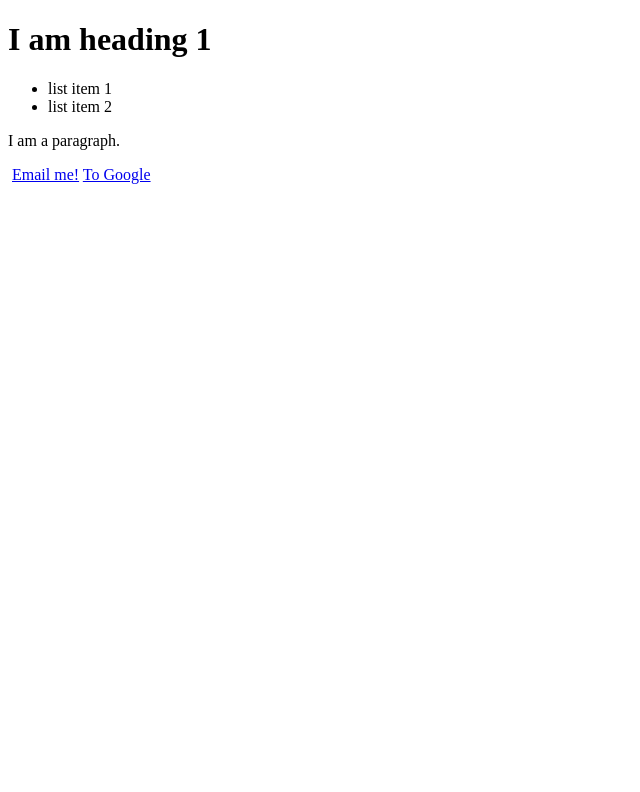
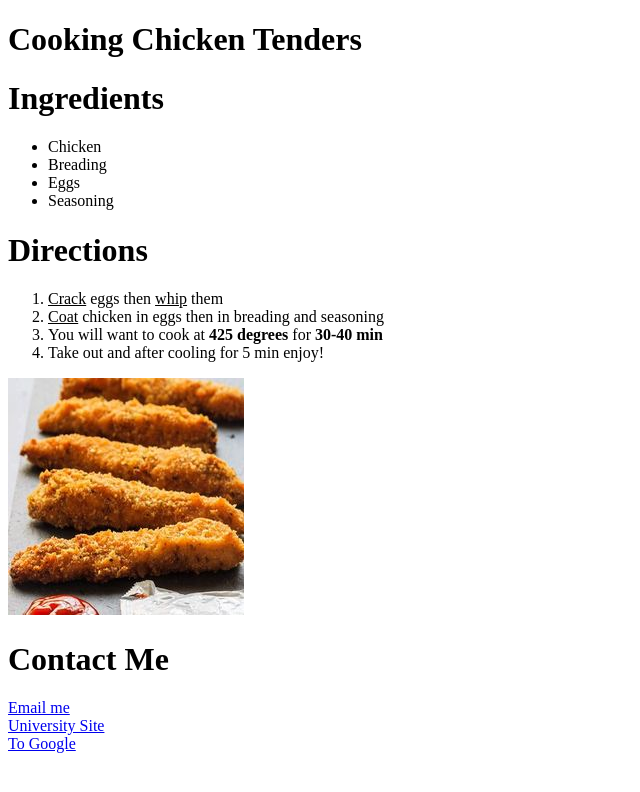
Before and after one commit to conclarke7/web-dev-hw, a plain HTML site: page Assignment05/index.html in a window 1280 px wide. Shown: the whole page, without its empty margins (0-640 px from the left). Drawn offline with Linux system fonts and the light colour scheme.

Commit message:
added to Assignment05

```diff
--- a/Assignment05/index.html
+++ b/Assignment05/index.html
@@ -9,20 +9,33 @@
     is about this, that and the other">
     <meta name="author"
     content="Con Clarke">
-    <title>Assignment05</title>
+    <title>Chicken tenders</title>
       </head>
 
       <body>
-        <h1>I am heading 1</h1>
+<h1>Cooking Chicken Tenders</h1>
+        <h1>Ingredients</h1>
         <ul>
-          <li>list item 1</li>
-          <li>list item 2</li>
+          <li>Chicken</li>
+          <li>Breading</li>
+          <li>Eggs</li>
+          <li>Seasoning</li>
         </ul>
-
-      <p>I am a paragraph.</p>
+        <h1>Directions</h1>
+      <ol>
+        <li><u>Crack</u> eggs then <u>whip</u> them</li>
+        <li><u>Coat</u> chicken in eggs then in breading and seasoning</li>
+        <li>You will want to cook at <b>425 degrees</b> for <b>30-40 min</b></li>
+        <li>Take out and after cooling for 5 min enjoy!</li>
+      </ol>
 <!-- I am a comment! Dont forget "mailto: when writing e-mail links!" -->
-      <img src=""/>
-      <a href="mailto:cc136278@umconnect.umt.edu">Email me!</a>
+      <img src="./image/chicken.png"/>
+      <br>
+      <h1>Contact Me</h1>
+      <a href="mailto:cc136278@umconnect.umt.edu">Email me</a>
+      <br>
+      <a href="https://www.umt.edu/">University Site</a>
+      <br>
       <a href="https://google.com">To Google</a>
       </body>
     </html>
```
Also changed, not shown: Assignment05/image/chicken.png (added), 3 other files.
